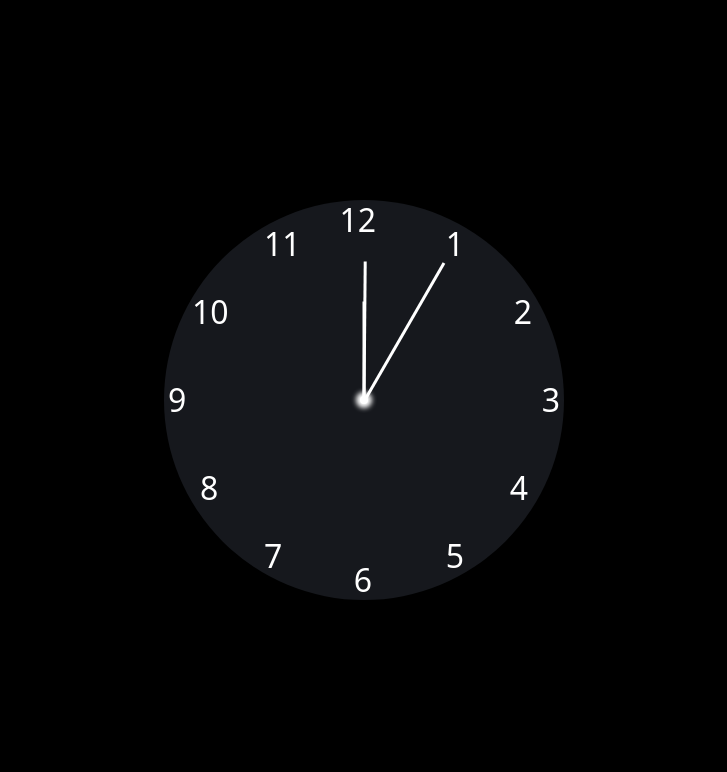
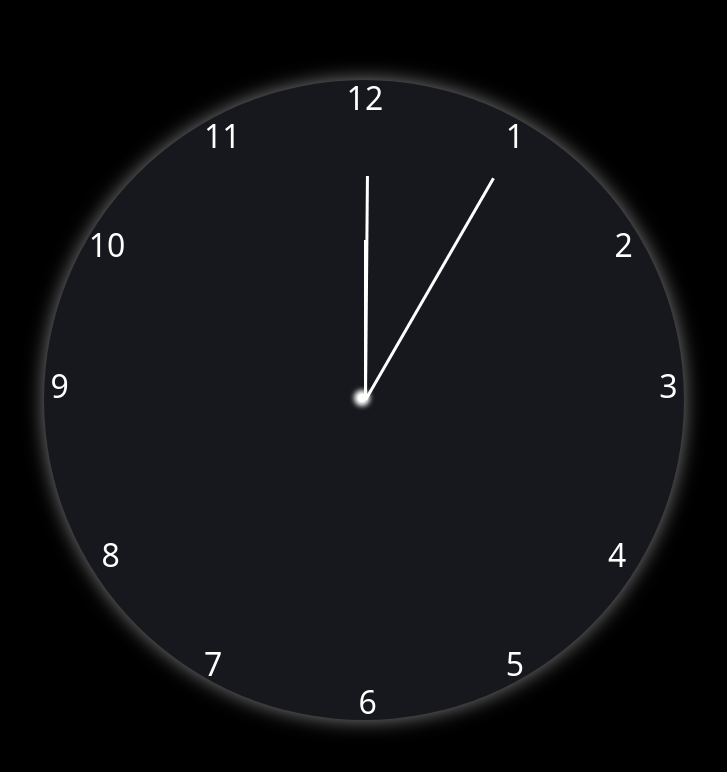
Before and after one commit to sagar557/clock, a plain HTML site: page index.html in a window 1280 px wide. Shown: the whole page, without its empty margins (276-1003 px from the left). Drawn offline with nearby package versions, Linux system fonts and the light colour scheme.

Commit message:
Add files via upload

```diff
--- a/css/style.scss
+++ b/css/style.scss
@@ -11,12 +11,14 @@
     height: 100vh;
     background: #000;
     .clock{
-        width: 25rem;
-        height: 25rem;
+        width: 40rem;
+        height:40rem;
         background: #16181D;
         border-radius: 50%;
         position: relative;
         color: #FFF;
+        box-shadow: 0px 0px 20px gray;
+
         .box_2{
             width: .5rem;
             height: .5rem;
@@ -29,35 +31,35 @@
             box-shadow: 0px 0px 5px 4px #fff;
         }
         .s_line{
-            width: 40%;
-            margin-left: 10%;
-            height: 3px;
+            width: 3px;
+            margin-top: 10%;
+            height: 40%;
             background: #fff;
             position: absolute;
-            top: 50%;
+            left: 50%;
             animation: s 60s linear infinite;
-            transform-origin: 100%;
+            transform-origin: bottom;
         }
         .m_line{
-            width: 35%;
-            margin-left: 15%;
-            height: 3px;
+            width: 3px;
+            margin-top: 15%;
+            height: 35%;
             background: #fff;
             position: absolute;
-            top: 50%;
+            left: 50%;
             animation: m 3600s linear infinite;
-            transform-origin: 100%;
+            transform-origin: bottom;
 
-        }
+            }
         .h_line{
-            width: 25%;
-            margin-left: 25%;
-            height: 3px;
+            width: 3px;
+            margin-top: 25%;
+            height: 25%;
             background: #fff;
             position: absolute;
-            top: 50%;
+            left: 50%;
             animation: h 216000s linear infinite;
-            transform-origin: 100%;
+            transform-origin: bottom;
 
         }
         .item_0{
@@ -139,27 +141,47 @@
 
 @keyframes s{
     0%{
-        transform: rotate(90deg);
+        transform: rotate(0deg);
     }
     100%{
-        transform: rotate(450deg);
+        transform: rotate(360deg);
     }
 }
 
 @keyframes m{
     0%{
-        transform: rotate(90deg);
+        transform: rotate(0deg);
     }
     100%{
-        transform: rotate(450deg);
+        transform: rotate(360deg);
     }
 }
 
 @keyframes h{
     0%{
-        transform: rotate(90deg);
+        transform: rotate(0deg);
     }
     100%{
-        transform: rotate(450deg);
+        transform: rotate(360deg);
     }
 }
+
+
+
+@media only screen and (max-width: 786px) {
+    .box{
+        .clock{
+            width: 20rem;
+            height:20rem;
+        }
+    }
+  }
+
+  @media only screen and (max-width: 400px) {
+    .box{
+        .clock{
+            width: 15rem;
+            height:15rem;
+        }
+    }
+  }
```
Also changed, not shown: index.html (+0 -3 lines), css/style.css, 1 other file.
